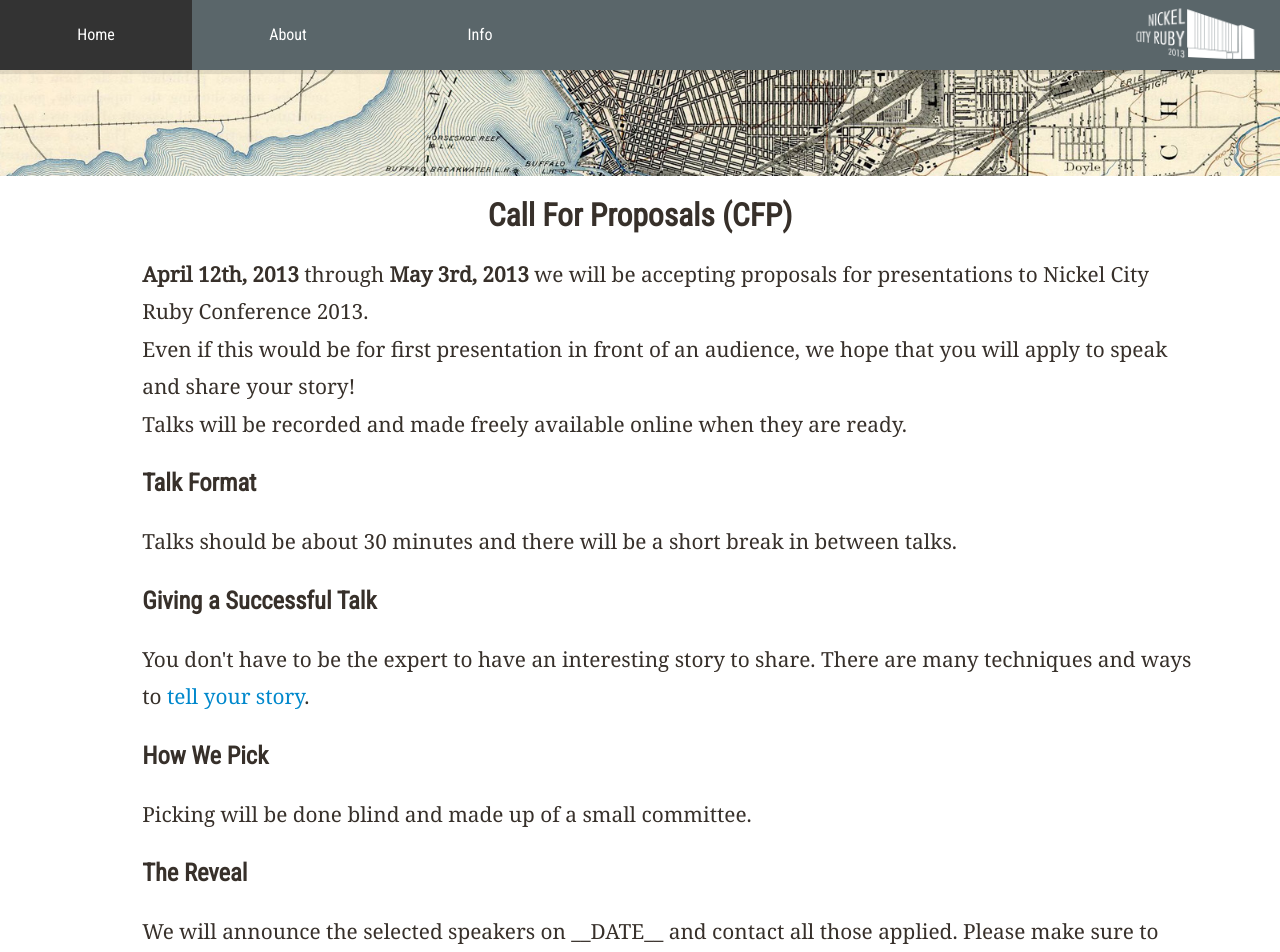
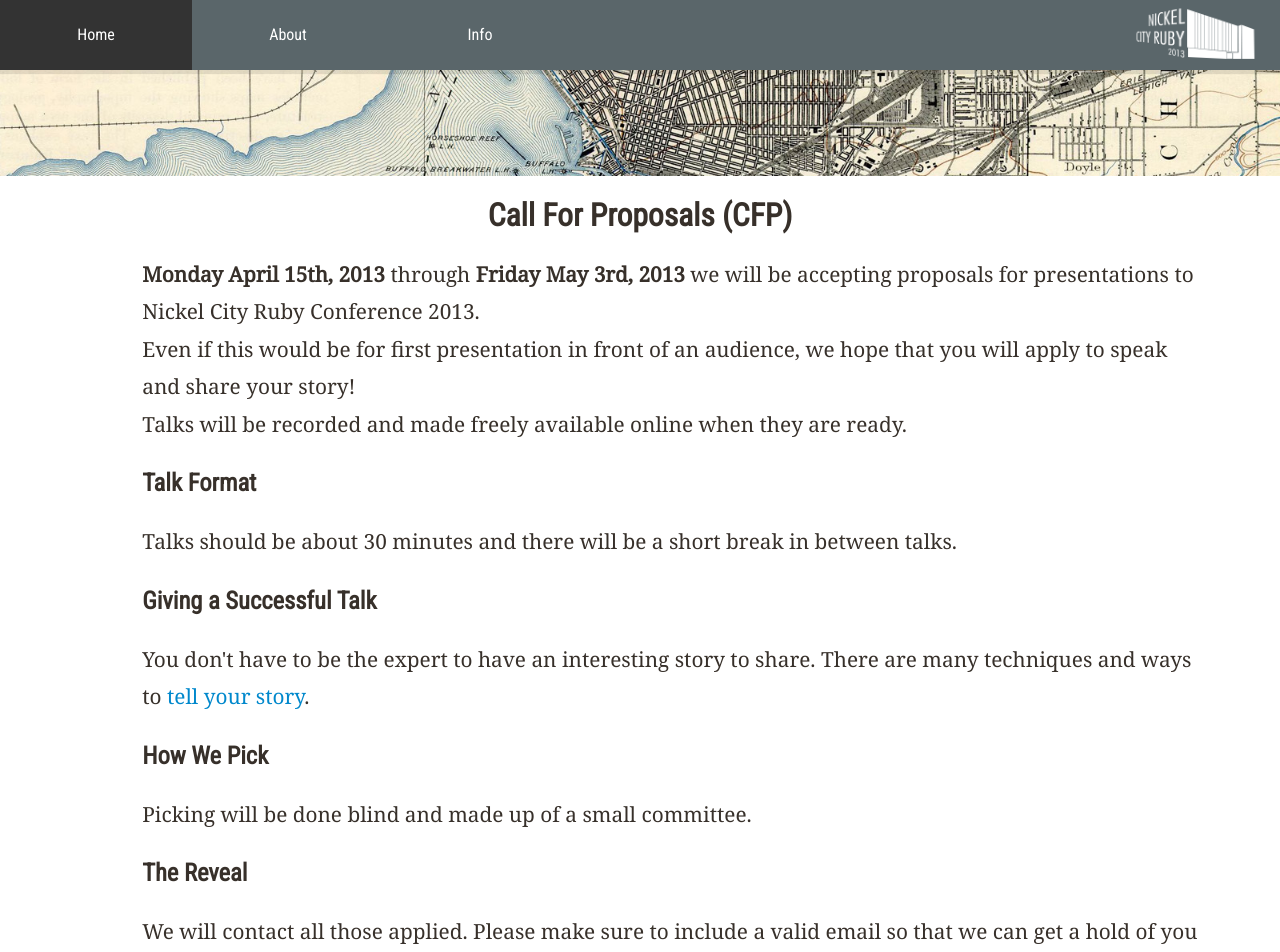
Before and after one commit to nysmakers/nysmakers.github.io, a Jekyll site: the page built from 2013/cfp/index.html, in a window 1280 px wide and 1400 px high, scrolled down 394 px. Shown: the top 952 px of the window. Built offline with Jekyll 4.4.1, drawn with Linux system fonts in a browser that asks for light colours; some of the changed text lies outside the part shown.

Commit message:
fix some days and formatting

```diff
--- a/2013/cfp/index.html
+++ b/2013/cfp/index.html
@@ -7,11 +7,13 @@
   <h2 class="span10 offset1">Call For Proposals (CFP)</h2>
 
   <p class="span10 offset1">
-  <strong>April 12th, 2013</strong> through <strong>May 3rd, 2013</strong> we will be accepting proposals for presentations to Nickel City Ruby Conference 2013.
+    <strong>Monday April 15th, 2013</strong> through <strong>Friday May 3rd, 2013</strong> we
+    will be accepting proposals for presentations to Nickel City Ruby Conference 2013.
   </p>
 
   <p class="span10 offset1">
-  Even if this would be for first presentation in front of an audience, we hope that you will apply to speak and share your story!
+    Even if this would be for first presentation in front of an audience, we hope
+    that you will apply to speak and share your story!
   </p>
 
   <p class="span10 offset1">
@@ -31,7 +33,9 @@
   </h3>
 
   <p class="span10 offset1">
-  You don't have to be the expert to have an interesting story to share. There are many techniques and ways to <a href="https://speakerdeck.com/bipuldeb/seven-deadly-tricks-seven-ways-to-storytelling">tell your story</a>.
+    You don't have to be the expert to have an interesting story to share.
+    There are many techniques and ways to
+    <a href="https://speakerdeck.com/bipuldeb/seven-deadly-tricks-seven-ways-to-storytelling">tell your story</a>.
   </p>
 
   <h3 class="span10 offset1">
@@ -47,7 +51,8 @@
   </h3>
 
   <p class="span10 offset1">
-    We will announce the selected speakers on __DATE__ and contact all those applied. Please make sure to include a valid email so that we can get a hold of you with further details.
+    We will contact all those applied. Please make sure to include a valid email
+    so that we can get a hold of you with further details.
   </p>
 
   <h3 class="span10 offset1">
@@ -63,6 +69,8 @@
   </p>
 </section>
 
+
+<section  class="row-fluid">
 <div id="wufoo-z7x3p3">
   Fill out my <a href="http://ncruby.wufoo.com/forms/z7x3p3">online form</a>.
 </div>
@@ -81,3 +89,5 @@
 try { z7x3p3 = new WufooForm();z7x3p3.initialize(options);z7x3p3.display(); } catch (e) {}};
 var scr = d.getElementsByTagName(t)[0], par = scr.parentNode; par.insertBefore(s, scr);
 })(document, 'script');</script>
+
+</section>
```
Also changed, not shown: other parts of 2013/cfp/index.html (+1 -0 lines). Lines whose indentation alone changed are shown as unchanged.
